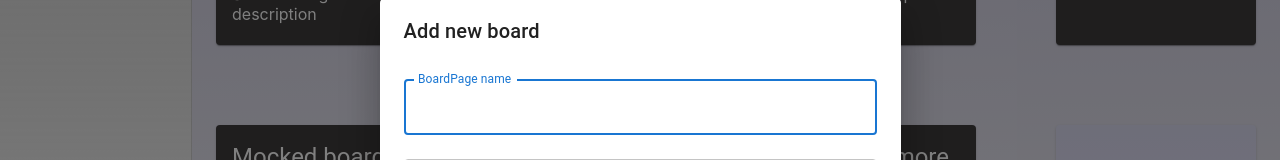
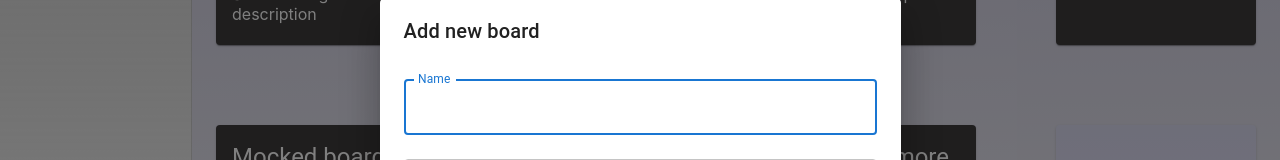
Before and after one commit to Kameal22/trello-inspired-app, a React (Create React App) app: page /all-boards in a window 1280 px wide. Both pictures are taken after a click on the button 1156 px from the left and 441 px from the top of the page. Shown: the part 241-401 px from the top of the page. Built offline with nearby package versions, Linux system fonts and the light colour scheme.

Commit message:
Added validation to BoardFormDialog

```diff
--- a/src/components/BoarFormDialog/BoardFormDialog.js
+++ b/src/components/BoarFormDialog/BoardFormDialog.js
@@ -3,7 +3,7 @@ import {Box, Button, Dialog, DialogActions, DialogContent, DialogTitle, TextFiel
 import useInputState from "../../hooks/useInputState";
 
 const BoardFormDialog = ({open, toggleDialog, addNewBoard}) => {
-    const [name, updateName, resetName] = useInputState("");
+    const [name, updateName, resetName, nameError, setNameError] = useInputState("");
     const [description, updateDescription, resetDescription] = useInputState("");
 
     const closeDialog = () => {
@@ -13,9 +13,24 @@ const BoardFormDialog = ({open, toggleDialog, addNewBoard}) => {
     }
 
     //TODO: handle getting response if board was successfully added
-    const handleAddNewBoard = () => {
+    const handleAddNewBoard = e => {
+        e.preventDefault();
+        if (!name) {
+            setNameError(true);
+            return;
+        }
+
+        setNameError(false);
         addNewBoard(name, description);
         closeDialog();
+    }
+
+    const handleChangeName = e => {
+        updateName(e);
+
+        if (nameError && name) {
+            setNameError(false);
+        }
     }
 
     return (
@@ -24,16 +39,17 @@ const BoardFormDialog = ({open, toggleDialog, addNewBoard}) => {
                 Add new board
             </DialogTitle>
             <DialogContent>
-                <Box component="form">
+                <Box component="form" onSubmit={handleAddNewBoard}>
                     <TextField id="title"
-                               label="BoardPage name"
+                               label="Name"
                                value={name}
-                               onChange={updateName}
+                               onChange={handleChangeName}
                                variant="outlined"
                                fullWidth
                                autoComplete="off"
                                margin="normal"
-                               autoFocus/>
+                               autoFocus
+                               error={nameError}/>
                     <TextField id="description"
                                label="Description"
                                value={description}
--- a/src/components/TaskFormDialog/TaskFormDialog.js
+++ b/src/components/TaskFormDialog/TaskFormDialog.js
@@ -1,4 +1,4 @@
-import React, {useState} from 'react';
+import React from 'react';
 import {Box, Button, Dialog, DialogActions, DialogContent, DialogTitle, TextField} from "@mui/material";
 import useInputState from "../../hooks/useInputState";
 
@@ -15,7 +15,7 @@ const TaskFormDialog = ({open, toggleDialog, addNewTask}) => {
     const handleChangeTitle = e => {
         updateTitle(e);
 
-        if(titleError && title) {
+        if (titleError && title) {
             setTitleError(false);
         }
     }
@@ -23,7 +23,7 @@ const TaskFormDialog = ({open, toggleDialog, addNewTask}) => {
     //TODO: handle getting response if board was successfully added
     const handleAddNewTask = e => {
         e.preventDefault()
-        if(!title) {
+        if (!title) {
             setTitleError(true);
             return;
         }
--- a/src/hooks/useInputState.js
+++ b/src/hooks/useInputState.js
@@ -1,6 +1,6 @@
 import {useState} from "react";
 
-const useInputState =  initialValue => {
+const useInputState = initialValue => {
     const [value, setValue] = useState(initialValue);
     const [error, setError] = useState(false);
 
--- a/src/index.css
+++ b/src/index.css
@@ -1,4 +1,4 @@
-body, html, #app, #app>div, #root {
+body, html, #app, #app > div, #root {
     margin: 0;
     font-family: -apple-system, BlinkMacSystemFont, 'Segoe UI', 'Roboto', 'Oxygen',
     'Ubuntu', 'Cantarell', 'Fira Sans', 'Droid Sans', 'Helvetica Neue',
--- a/src/pages/BoardPage.js
+++ b/src/pages/BoardPage.js
@@ -16,6 +16,7 @@ const BoardPage = ({boardId}) => {
                 {provided => (
                     <ul {...provided.droppableProps} ref={provided.innerRef} style={{listStyleType: "none"}}>
                         <Column {...column}/>
+                        {provided.placeholder}
                     </ul>
                 )}
             </Droppable>
```
Also changed, not shown: src/App.js (+5 -5 lines). Lines whose indentation alone changed are shown as unchanged.
